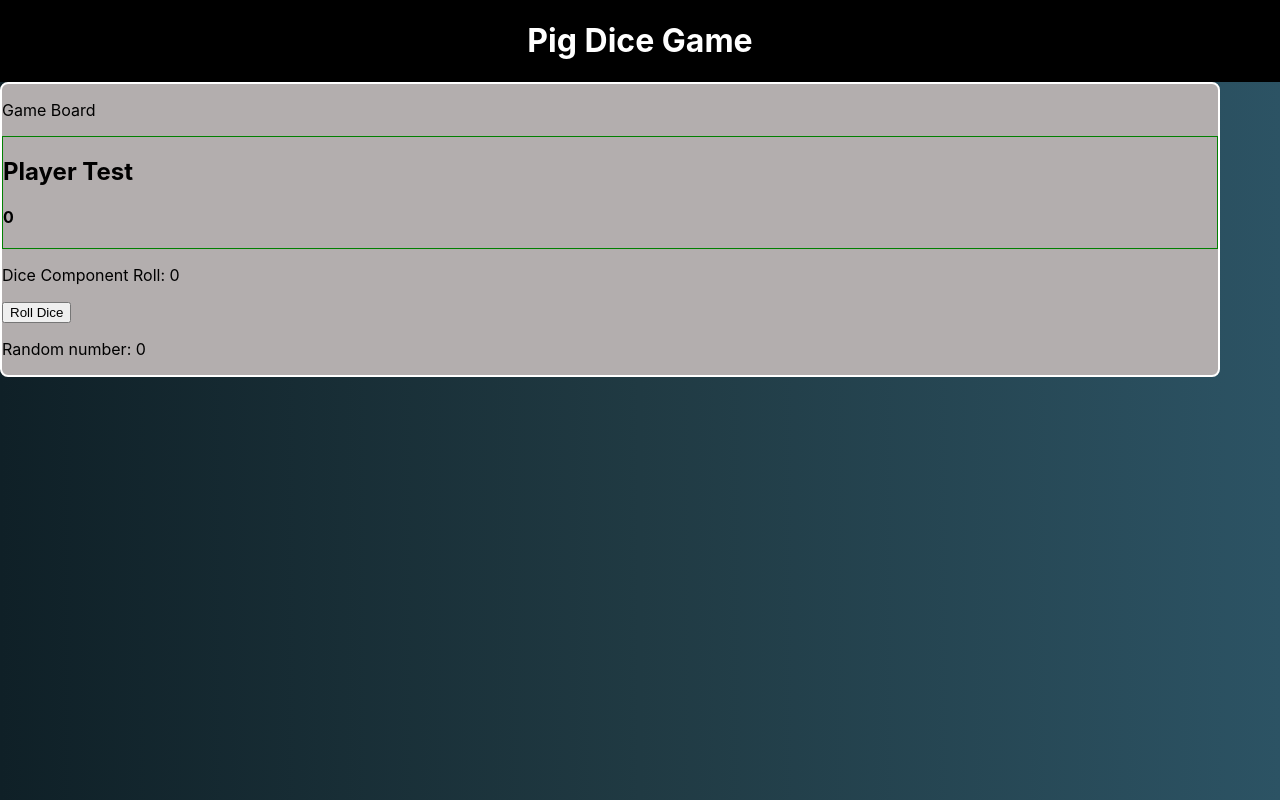
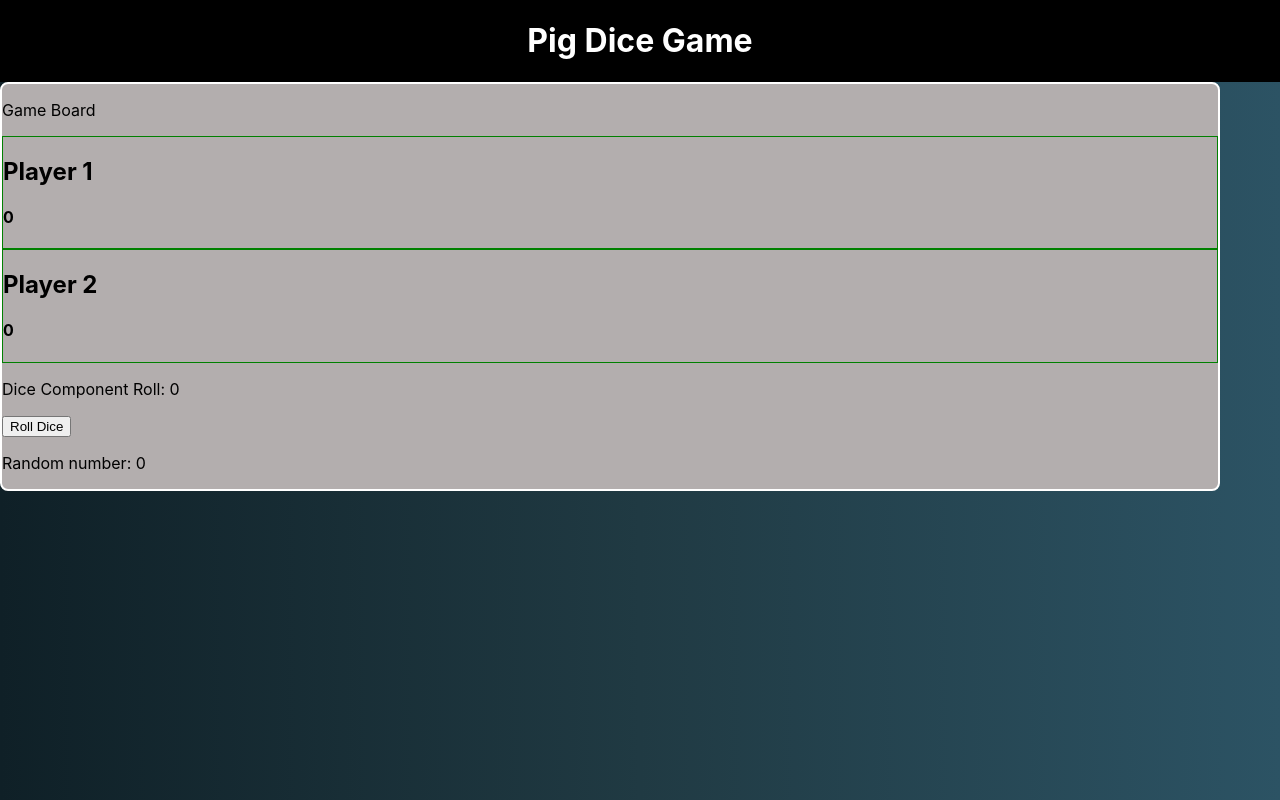
Before and after one commit to the-j-curl/project-dice-game, a React (Create React App) app: page / in a window 1280 px wide. Built offline with nearby package versions, Linux system fonts and the light colour scheme.

Commit message:
Created types for reducers

```diff
--- a/src/components/GameBoard/GameBoard.tsx
+++ b/src/components/GameBoard/GameBoard.tsx
@@ -1,21 +1,25 @@
 import React, { useState } from 'react';
+import { useSelector } from 'react-redux';
 
 import { Button, Dice, PlayerCard } from 'components';
 import styles from './styles.module.css';
 
-export const GameBoard = () => {
-  const [randomNum, setRandomNum] = useState(0)
+export const GameBoard: React.FC = () => {
+  const playerOne = useSelector((store: any) => store.game.playerOne);
+  const playerTwo = useSelector((store: any) => store.game.playerTwo);
+  const playerOneScore = useSelector((store: any) => store.game.totalScore.playerOne)
+  const playerTwoScore = useSelector((store: any) => store.game.totalScore.playerTwo)
+
+  const [randomNum, setRandomNum] = useState(0);
   const diceButton = "Roll Dice"; // TODO: REMOVE THIS LINE
-  const playerName = 'Player Test'; // TODO: REMOVE THIS LINE
-  const score = 0; // TODO: REMOVE THIS LINE
 
-  const randomNumberGenerator = (min: number, max: number) => {
+  const randomNumberGenerator = (min: number, max: number) => { // TODO: move to helper folder
     min = Math.ceil(min);
     max = Math.floor(max);
     return Math.floor(Math.random() * (max - min + 1) + min);
   };
 
-  const setDiceRoll = (min: number, max: number) => {
+  const setDiceRoll = (min: number, max: number) => { // TODO: move to helper folder
     let num = randomNumberGenerator(min, max);
     setRandomNum(num)
   };
@@ -23,7 +27,8 @@ export const GameBoard = () => {
   return (
     <main className={styles.boardWrapper}>
       <p>Game Board</p>
-      <PlayerCard playerName={playerName} totalScore={score} />
+      <PlayerCard playerName={playerOne} totalScore={playerOneScore} />
+      <PlayerCard playerName={playerTwo} totalScore={playerTwoScore} />
       <Dice />
       <Button buttonText={diceButton} onClickFunction={() => setDiceRoll(1, 6)} />
       <p>Random number: {randomNum}</p>
--- a/src/reducers/game.tsx
+++ b/src/reducers/game.tsx
@@ -1,12 +1,35 @@
 import { createSlice } from "@reduxjs/toolkit";
 
-const initialState = {
+interface TotalScore {
+  playerOne?: number
+  playerTwo?: number
+}
+interface Game {
+  playerOne: string
+  playerTwo: string
+  totalScore: TotalScore
+  isPlayerOneTurn: boolean
+}
+
+// interface UpdateNameAction {
+//   payload: string
+// }
+
+// interface ScoreAction {
+//   payload: number
+// }
+
+// interface TurnAction {
+//   payload: boolean
+// }
+
+interface Action {
+  payload: any
+}
+
+const initialState: Game = {
   playerOne: 'Player 1',
   playerTwo: 'Player 2',
-  currentScore: {
-    playerOne: 0,
-    playerTwo: 0,
-  },
   totalScore: {
     playerOne: 0,
     playerTwo: 0,
@@ -18,23 +41,23 @@ export const game = createSlice({
   name: 'game',
   initialState,
   reducers: {
-    updatePlayerName: (store, action) => {
-      const { playerOneName, playerTwoName } = action.payload;
-      store.playerOne = playerOneName;
-      store.playerTwo = playerTwoName;
-      localStorage.setItem('playerOne', playerOneName);
-      localStorage.setItem('playerTwo', playerTwoName);
+    updatePlayerName: (store: Game, action: Action) => {
+      const { playerOne, playerTwo } = action.payload;
+      store.playerOne = playerOne;
+      store.playerTwo = playerTwo;
+      localStorage.setItem('playerOne', playerOne);
+      localStorage.setItem('playerTwo', playerTwo);
     },
-    updateScore: (store, action) => {
+    updateScore: (store: Game, action: Action) => {
       const { playerScore } = action.payload;
       if (store.isPlayerOneTurn) {
-        store.totalScore.playerOne = store.totalScore.playerOne + playerScore;
+        store.totalScore.playerOne += playerScore;
       }
       if (!store.isPlayerOneTurn) {
         store.totalScore.playerTwo = store.totalScore.playerTwo + playerScore;
       }
     },
-    changeTurn: (store, action) => {
+    changeTurn: (store: Game, action: Action) => {
       const { turn } = action.payload;
       store.isPlayerOneTurn = turn;
     },
```
